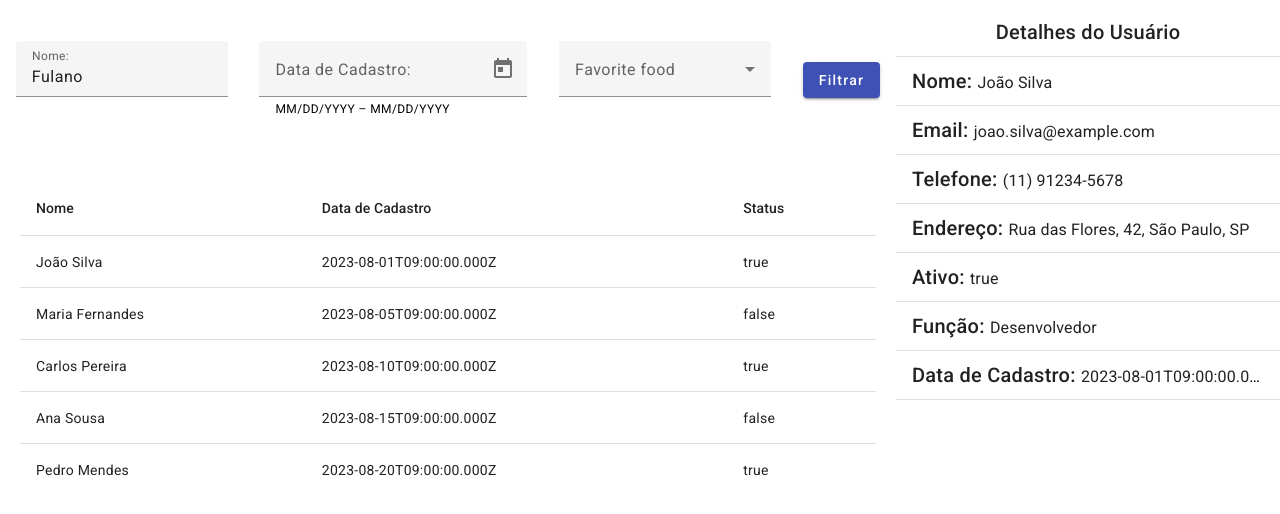
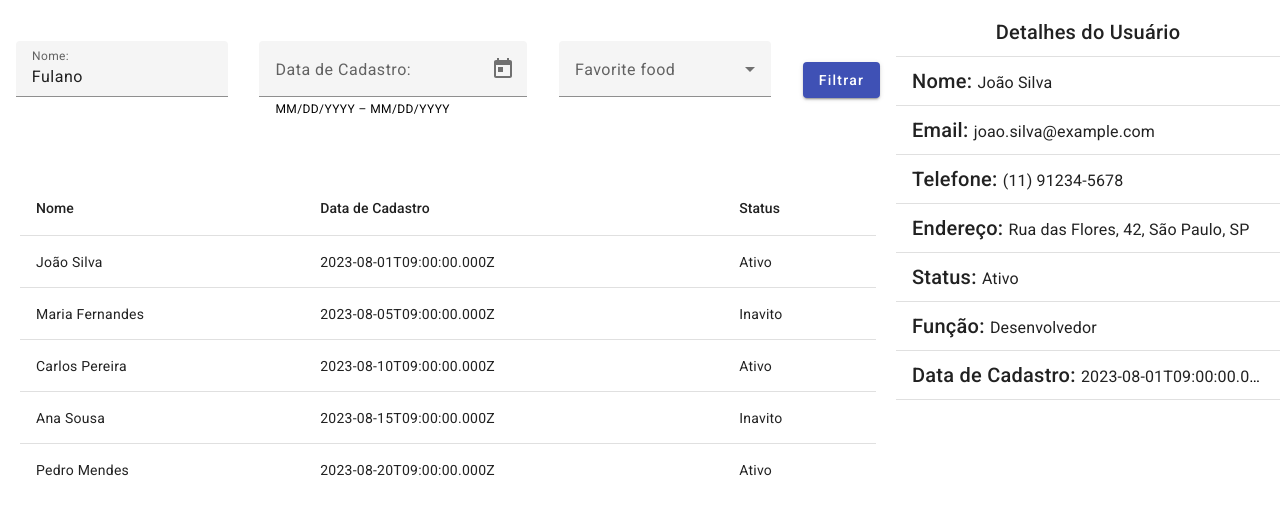
Before and after one commit to adrianomisina/Projeto-Filtro-de-Lista-de-Usu-rios---Angular, an Angular app: page / in a window 1280 px wide. Shown: the top 514 px of the page. Built offline with nearby package versions, Linux system fonts and the light colour scheme.

Commit message:
Criação do Pipe de Status

```diff
--- a/src/app/components/user-details/user-details.component.html
+++ b/src/app/components/user-details/user-details.component.html
@@ -35,8 +35,8 @@
     <mat-divider></mat-divider>
 
     <mat-list-item >
-      <span class="mat-h2">Ativo: </span>
-      <span class="mat-h3">{{user.status.online}}</span>
+      <span class="mat-h2">Status: </span>
+      <span class="mat-h3">{{user.status.online | status}}</span>
     </mat-list-item>
 
     <mat-divider></mat-divider>
--- a/src/app/components/users-list/users-list.component.html
+++ b/src/app/components/users-list/users-list.component.html
@@ -15,7 +15,7 @@
     <!-- Coluna Status -->
     <ng-container matColumnDef="status">
       <th mat-header-cell *matHeaderCellDef>Status </th>
-      <td mat-cell *matCellDef="let element" class="users-list__item" (click) ="onUserSelected(element)"> {{element.ativo}} </td>
+      <td mat-cell *matCellDef="let element" class="users-list__item" (click) ="onUserSelected(element)"> {{element.ativo | status}} </td>
     </ng-container>
 
     <tr mat-header-row *matHeaderRowDef="displayedColumns"></tr>
--- /dev/null
+++ b/src/app/pipes/status.pipe.ts
@@ -0,0 +1,18 @@
+import { Pipe, PipeTransform } from '@angular/core';
+
+@Pipe({
+  name: 'status'
+})
+export class StatusPipe implements PipeTransform {
+
+  transform(status: boolean): string {
+    const INVALID_STATUS = status === undefined || status === null;
+
+    if(INVALID_STATUS) {
+      return 'Status Inválido'
+    }
+
+    return status ? "Ativo" : "Inavito"
+  }
+
+}
```
Also changed, not shown: src/app/pipes/pipes.module.ts (+5 -2 lines).
